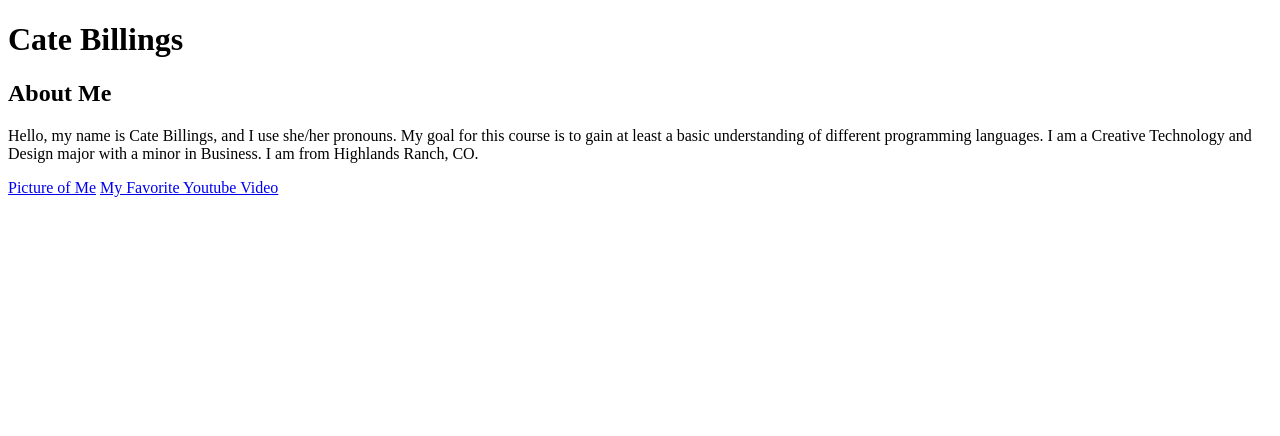
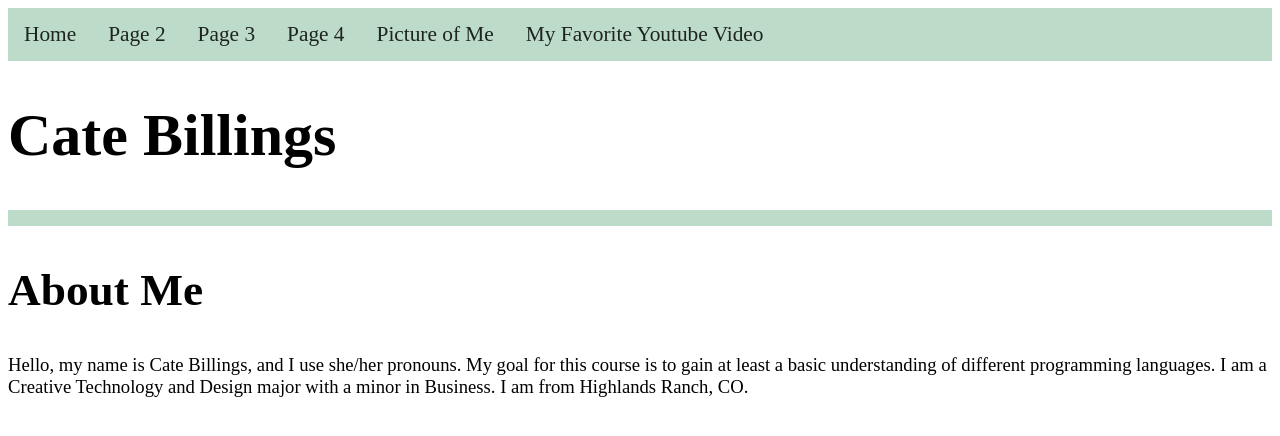
Before and after one commit to catebillings/catebillings.github.io, a plain HTML site: page index.html in a window 1280 px wide. Drawn offline with Linux system fonts and the light colour scheme.

Commit message:
assignment 5

```diff
--- /dev/null
+++ b/CSS/styles.css
@@ -0,0 +1,44 @@
+/* Navigation Bar */
+.topnav {
+    background-color: #BDDBC9;
+    overflow: hidden;
+}
+
+.topnav a {
+    float: left;
+    color: #1E2420;
+    text-align: center;
+    padding: 14px 16px;
+    text-decoration: none;
+    font-family: 'Franklin Gothic ATF Thin';
+    font-size: 16pt;
+}
+
+.topnav a:hover {
+    color: #768C7F;
+}
+
+.topnav a.active {
+    color: #BDDBC9;
+}
+
+
+
+h1 {
+    font-family: 'Franklin Gothic Heavy';
+    font-size: 45pt;
+}
+
+h2 {
+    font-family: 'Franklin Gothic';
+    font-size: 34pt;
+}
+
+p {
+    font-family: 'Franklin Gothic Book';
+    font-size: 14pt;
+}
+
+hr {
+    border: 8px solid #BDDBC9;
+}
--- a/index.html
+++ b/index.html
@@ -3,15 +3,24 @@
     <head>
         <meta charset=""utf-8">
         <title>Cate Billings</title>
+        <link rel="stylesheet" href="./CSS/styles.css">
     </head>
     <body>
+        <div class="topnav">
+            <a href="index.html">Home</a>
+            <a href="page2.html">Page 2</a>
+            <a href="page3.html">Page 3</a>
+            <a href="page4.html">Page 4</a>
+            <a href="./img/me.JPG">Picture of Me</a>
+            <a href="https://www.youtube.com/watch?v=fNFzfwLM72c">My Favorite Youtube Video</a>
+          </div>
         <h1>Cate Billings</h1>
+        <hr>
         <h2>About Me</h2>
         <p>Hello, my name is Cate Billings, and I use she/her pronouns.
             My goal for this course is to gain at least a basic understanding of different programming languages.
             I am a Creative Technology and Design major with a minor in Business. I am from Highlands Ranch, CO.
         </p>
-        <a href="/img/me.JPG">Picture of Me</a>
-        <a href="https://www.youtube.com/watch?v=fNFzfwLM72c">My Favorite Youtube Video</a>
+
     </body>
 </html>
```
Also changed, not shown: page2.html (added, +22 -0 lines), page3.html (+22 -0 lines), page4.html (+22 -0 lines).
